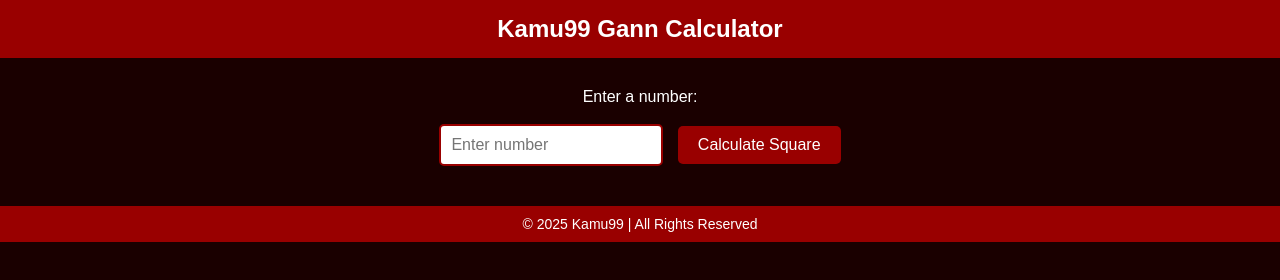
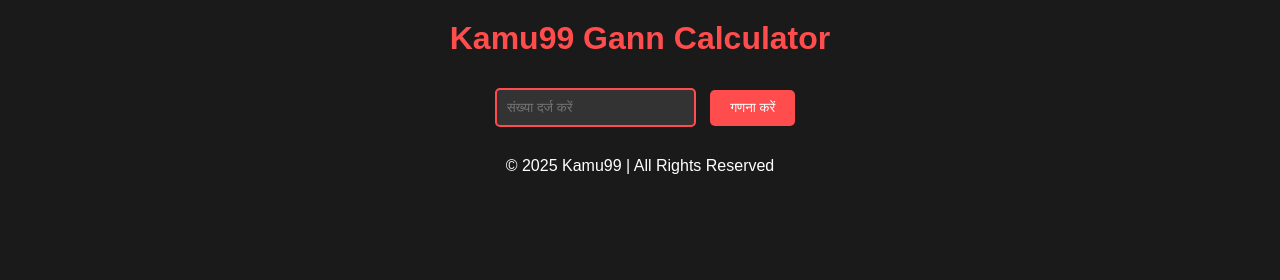
Before and after one commit to Kamlesh220/Gann-calculator, a plain HTML site: page index.html in a window 1280 px wide. Drawn offline with Linux system fonts and the light colour scheme.

Commit message:
Update index.html
Add index.html

```diff
--- a/index.html
+++ b/index.html
@@ -1,84 +1,20 @@
 <!DOCTYPE html>
-<html lang="en">
+<html lang="hi">
 <head>
-  <meta charset="UTF-8" />
-  <meta name="viewport" content="width=device-width, initial-scale=1.0"/>
-  <title>Kamu99 Gann Calculator</title>
-  <style>
-    body {
-      font-family: Arial, sans-serif;
-      background-color: #1a0000;
-      color: white;
-      text-align: center;
-      margin: 0;
-      padding: 0;
-    }
-    header {
-      background-color: #990000;
-      padding: 15px;
-      font-size: 24px;
-      font-weight: bold;
-    }
-    main {
-      margin-top: 30px;
-    }
-    input[type="number"] {
-      padding: 10px;
-      font-size: 16px;
-      width: 200px;
-      border: 2px solid #990000;
-      border-radius: 5px;
-    }
-    button {
-      padding: 10px 20px;
-      font-size: 16px;
-      margin-left: 10px;
-      background-color: #990000;
-      color: white;
-      border: none;
-      cursor: pointer;
-      border-radius: 5px;
-    }
-    button:hover {
-      background-color: #cc0000;
-    }
-    .result {
-      margin-top: 20px;
-      font-size: 20px;
-      color: #ff6666;
-    }
-    footer {
-      margin-top: 40px;
-      background-color: #990000;
-      padding: 10px;
-      font-size: 14px;
-    }
-  </style>
+    <meta charset="UTF-8">
+    <meta name="viewport" content="width=device-width, initial-scale=1.0">
+    <title>Kamu99 Gann Calculator</title>
+    <link rel="stylesheet" href="style.css">
+    <link rel="manifest" href="manifest.json">
 </head>
 <body>
-  <header>
-    Kamu99 Gann Calculator
-  </header>
-  <main>
-    <label for="num">Enter a number:</label><br><br>
-    <input type="number" id="num" placeholder="Enter number" />
-    <button onclick="calcSquare()">Calculate Square</button>
-    <div class="result" id="result"></div>
-  </main>
-  <footer>
-    © 2025 Kamu99 | All Rights Reserved
-  </footer>
-
-  <script>
-    function calcSquare() {
-      let num = document.getElementById('num').value;
-      if(num === '') {
-        document.getElementById('result').innerHTML = '⚠️ Please enter a number';
-      } else {
-        let square = num * num;
-        document.getElementById('result').innerHTML = `Square of ${num} is ${square}`;
-      }
-    }
-  </script>
+    <div class="container">
+        <h1>Kamu99 Gann Calculator</h1>
+        <input type="number" id="numberInput" placeholder="संख्या दर्ज करें">
+        <button onclick="calculate()">गणना करें</button>
+        <p id="result"></p>
+    </div>
+    <footer>© 2025 Kamu99 | All Rights Reserved</footer>
+    <script src="script.js"></script>
 </body>
 </html>
```
